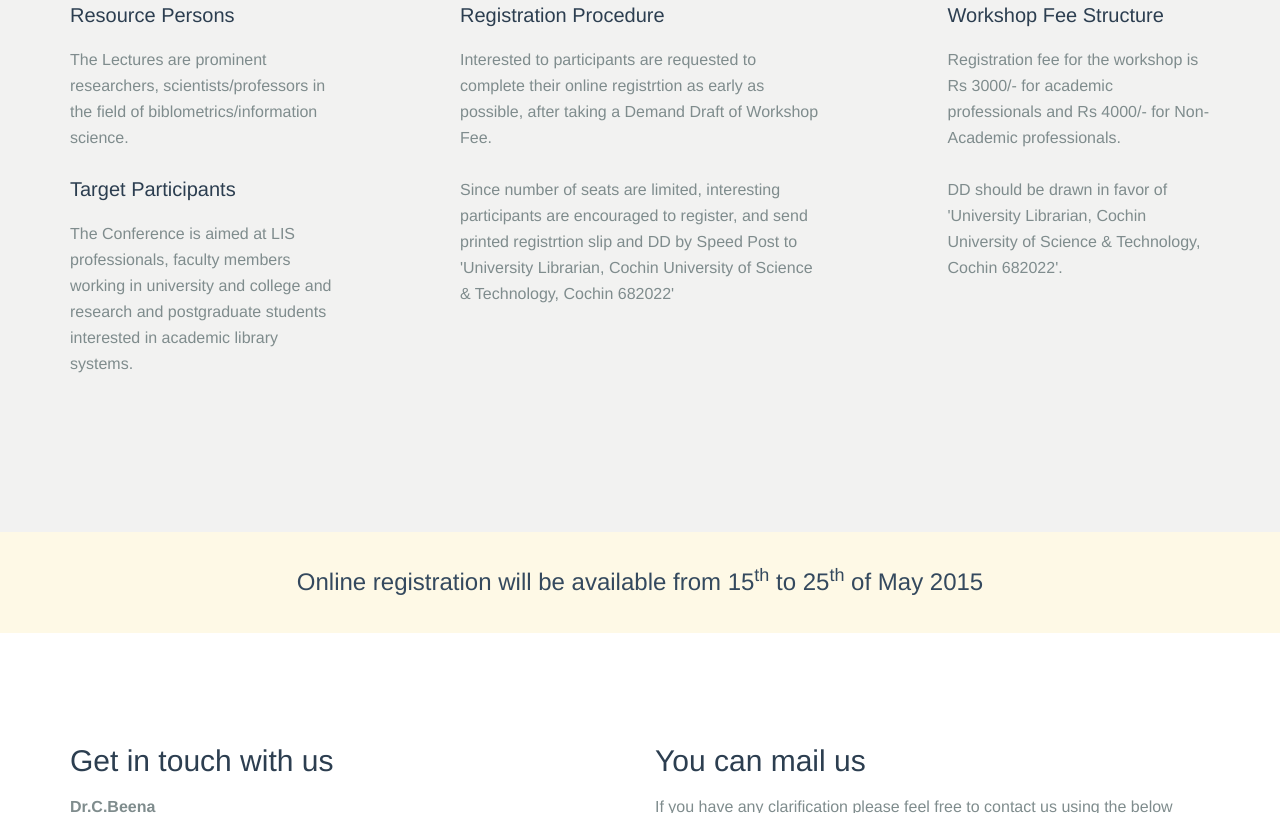
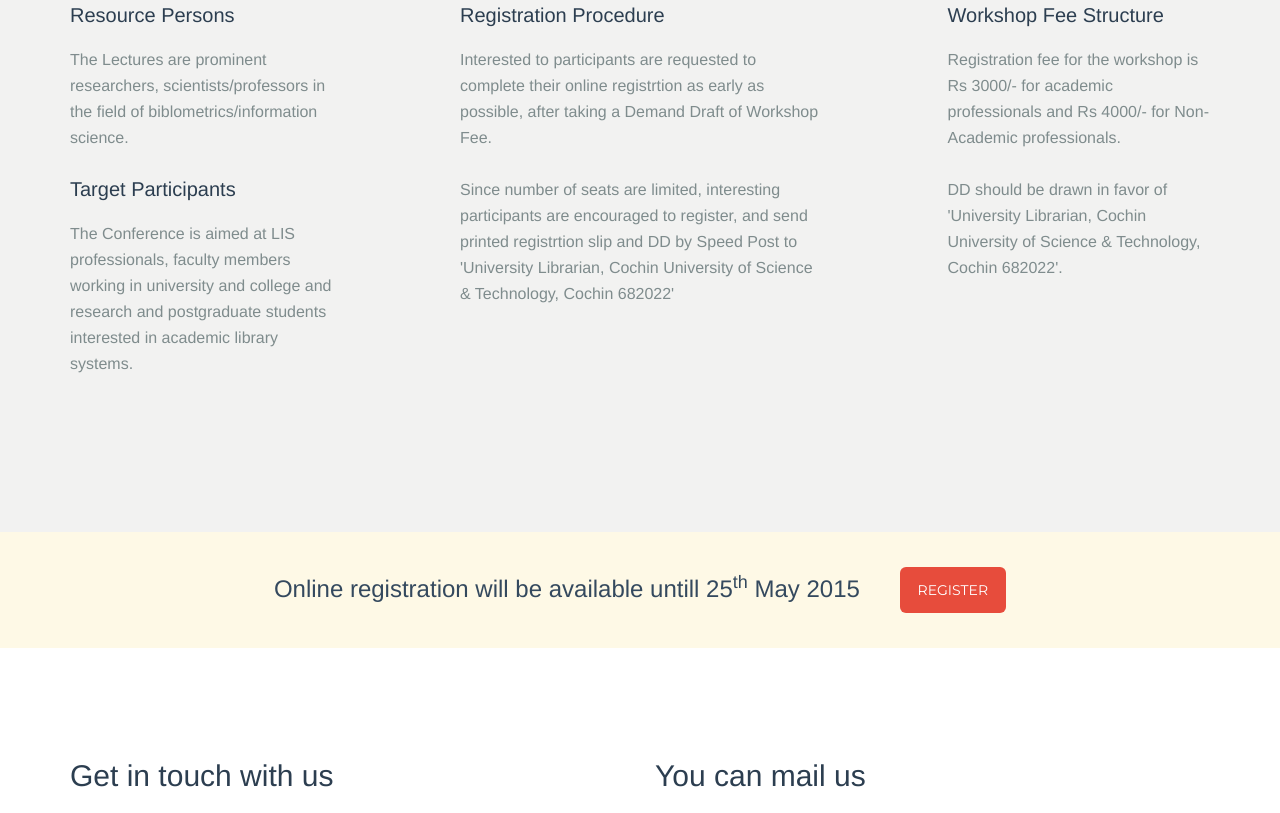
Before and after one commit to CUSAT/bibliometrics-workshop, a plain HTML site: page index.html in a window 1280 px wide. Shown: the part 3230-4043 px from the top of the page. Drawn offline with Linux system fonts and the light colour scheme.

Commit message:
Declaring registration form

```diff
--- a/index.html
+++ b/index.html
@@ -21,7 +21,7 @@
         <title>National Workshop on Bibliometrics and Research Output Analysis
 </title>
 
-<!-- Hepa analytics -->
+<!-- Heap Analytics -->
     <script type="text/javascript">
       window.heap=window.heap||[],heap.load=function(t,e){window.heap.appid=t,window.heap.config=e;var a=document.createElement("script");a.type="text/javascript",a.async=!0,a.src=("https:"===document.location.protocol?"https:":"http:")+"//cdn.heapanalytics.com/js/heap-"+t+".js";var n=document.getElementsByTagName("script")[0];n.parentNode.insertBefore(a,n);for(var o=function(t){return function(){heap.push([t].concat(Array.prototype.slice.call(arguments,0)))}},p=["clearEventProperties","identify","setEventProperties","track","unsetEventProperty"],c=0;c<p.length;c++)heap[p[c]]=o(p[c])};
       heap.load("2787368516");
@@ -51,7 +51,7 @@
 
 
                     <form class="navbar-form pull-right">
-                        <a class="btn btn-default" href="#register">REGISTER</a>
+                        <a class="btn btn-default" href="https://cusat.wufoo.com/forms/workshop-registration/">REGISTER</a>
                     </form>
                 </div>
             </div>
@@ -190,10 +190,10 @@
     </div>
 </section><section id="register" class="content-11">
     <div class="container">
-        <span>Online registration will be available from 15<sup>th</sup> to 25<sup>th</sup> of May 2015</span>
-	<!--
-        <a class="btn btn-large btn-danger" href="#register">REGISTER</a>
-	-->
+        <span>Online registration will be available untill 25<sup>th</sup> May 2015</span>
+
+        <a class="btn btn-large btn-danger" href="https://cusat.wufoo.com/forms/workshop-registration/">REGISTER</a>
+
     </div>
 </section><section id="contact" class="contacts-3">
     <div class="container">
```
